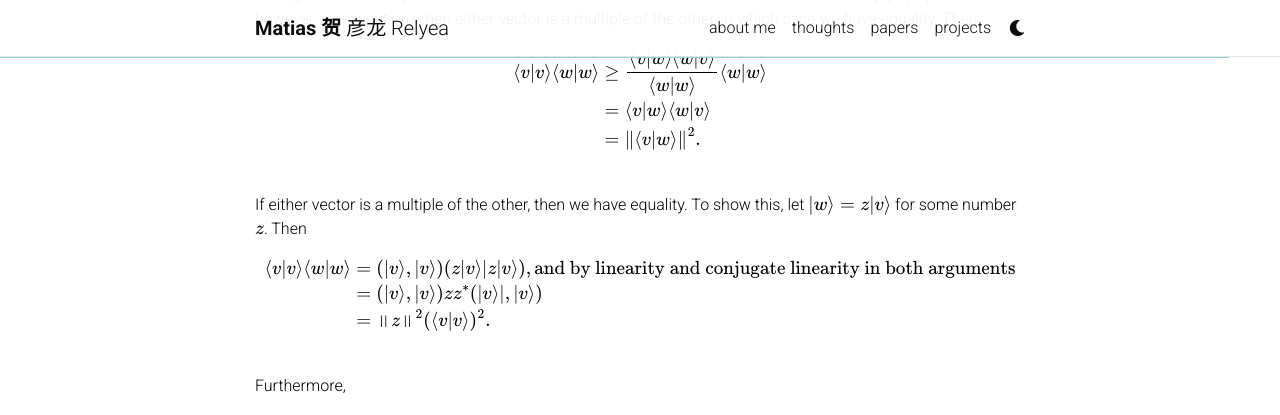
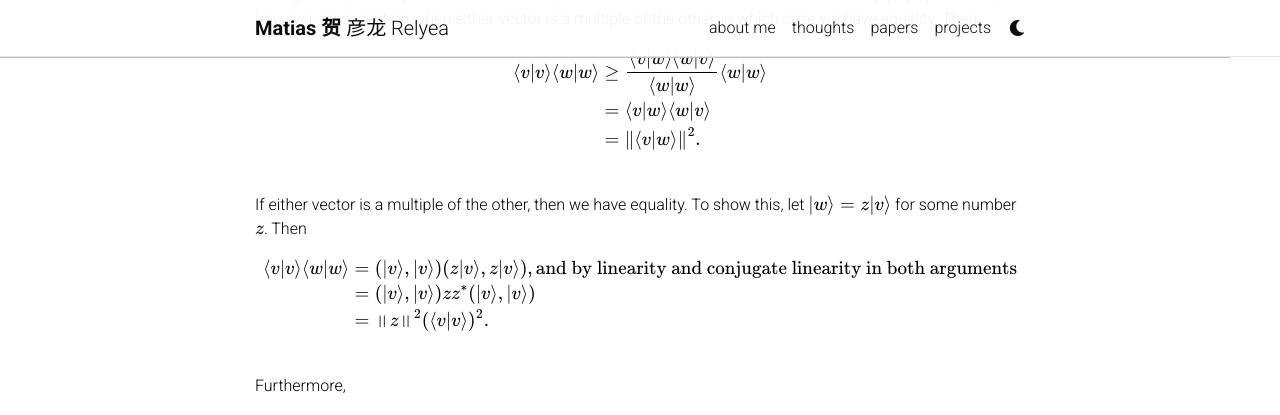
Before and after one commit to Quadcryo/quadcryo, a Jekyll site: the page built from _projects/quantum mechanics research.md, in a window 1280 px wide and 900 px high, scrolled down 5983 px. Shown: the top 415 px of the window. Built offline with Jekyll 4.4.1, drawn with Linux system fonts in a browser that asks for light colours; comment, search, counter and statistics services are not loaded; a style sheet for code colours, icons or effects is not loaded.

Commit message:
small typos

```diff
--- a/_projects/quantum mechanics research.md
+++ b/_projects/quantum mechanics research.md
@@ -277,8 +277,8 @@ If either vector is a multiple of the other, then we have equality. To show this
 $$
 \begin{align*}
 \langle v | v \rangle \langle w | w \rangle &
-= ( |v\rangle , |v\rangle) ( z|v\rangle | z|v\rangle), \text{and by linearity and conjugate linearity in both arguments} \\ &
-= ( |v\rangle , |v\rangle)zz^{*}( |v\rangle|, |v\rangle) \\ &
+= ( |v\rangle , |v\rangle) ( z|v\rangle , z|v\rangle), \text{and by linearity and conjugate linearity in both arguments} \\ &
+= ( |v\rangle , |v\rangle)zz^{*}( |v\rangle, |v\rangle) \\ &
 = \left\Vert z \right\Vert^{2}(\langle v | v \rangle)^{2}.
 \end{align*}
 $$
```
